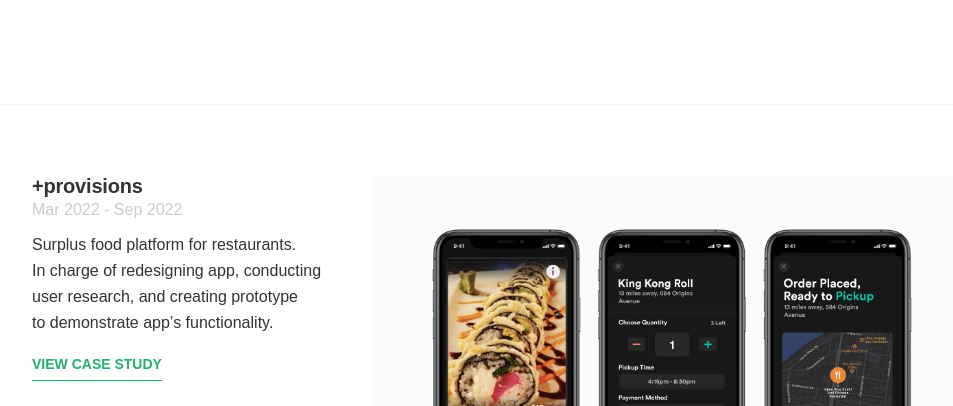
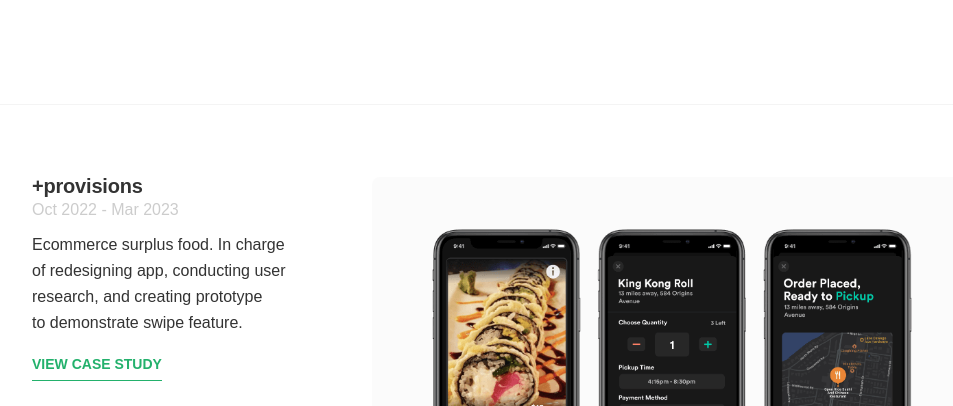
Before and after one commit to PJ-1997/portfolio, a Gatsby site: page / in a window 1280 px wide. Shown: the part 394-800 px from the top of the page, without its empty margins (138-1091 px from the left). Built offline with nearby package versions, Linux system fonts and the light colour scheme; Gatsby itself is replaced by a stand-in of ours; a web font is replaced by a local one.

Commit message:
Original

```diff
--- a/src/pages/index.js
+++ b/src/pages/index.js
@@ -44,8 +44,8 @@ const IndexPage = () => (
           </div>
           <div className="projectinfo">
             <div className="projecttitle">+provisions</div>
-            <div className="projectdates">Mar 2022 - Sep 2022</div>
-            <div className="projectdescription">Surplus food platform for restaurants. <br></br>In charge of redesigning app, conducting user research, and creating prototype <br></br>to demonstrate app’s functionality.</div>
+            <div className="projectdates">Oct 2022 - Mar 2023</div>
+            <div className="projectdescription">Ecommerce surplus food. In charge <br></br>of redesigning app, conducting user research, and creating prototype <br></br>to demonstrate swipe feature.</div>
             <Link to="/provisionscase" className="linkcasestudy">View Case Study</Link>
           </div>
         </div>
```
